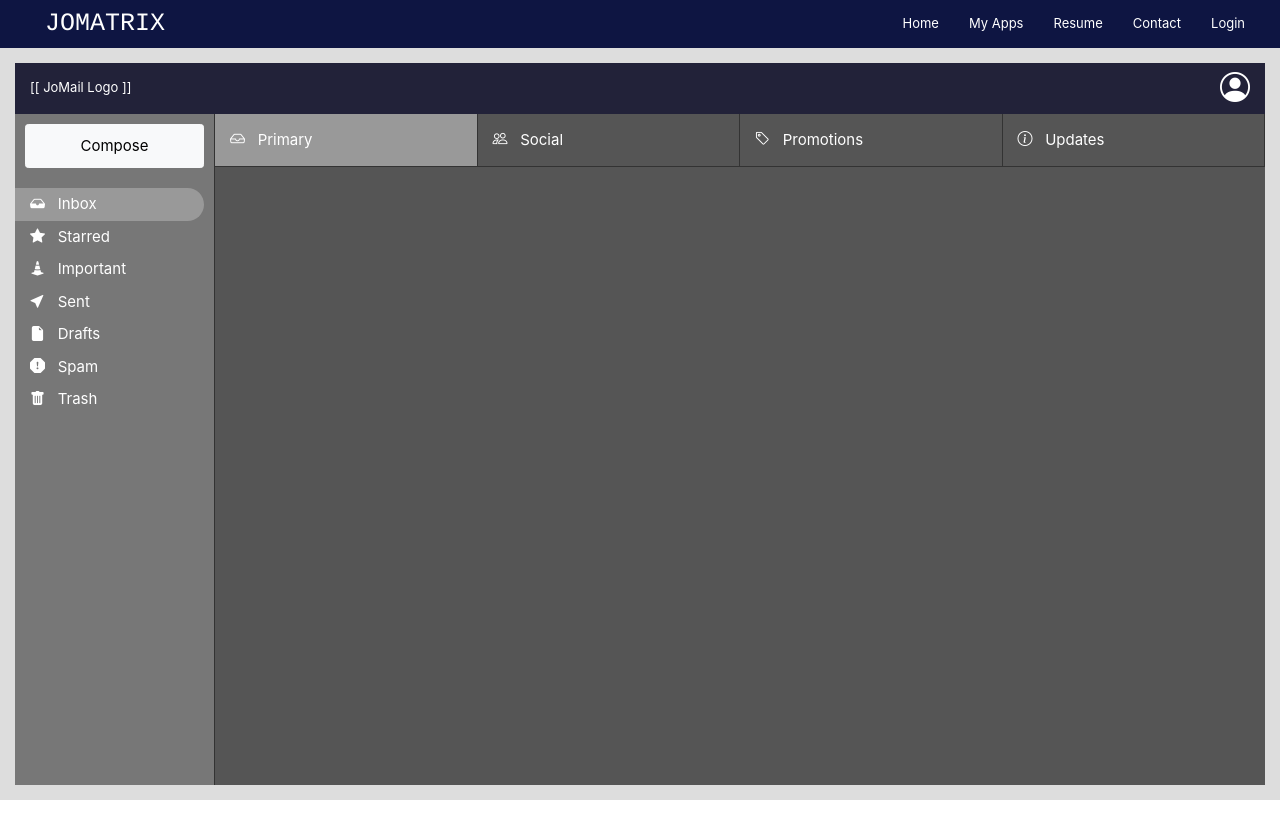
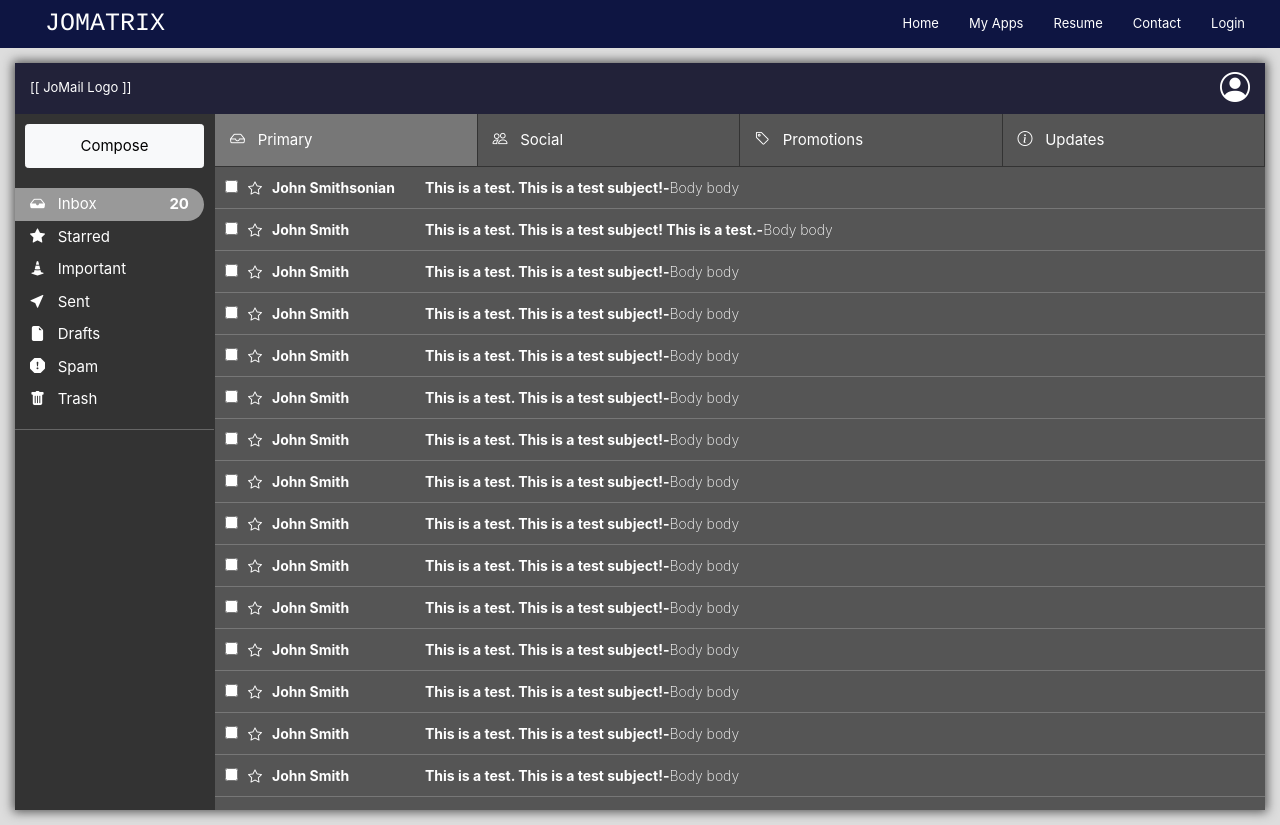
Before and after one commit to jomapormentilla/portfolio-website, a React (Create React App) app: page /apps/jomail in a window 1280 px wide. Before the commit the page ends 800 px from the top, so only its background shows below. Built offline with nearby package versions, Linux system fonts and the light colour scheme.

Commit message:
Implement 'email data', unread count, starred count.

```diff
--- a/src/App.css
+++ b/src/App.css
@@ -63,3 +63,7 @@ body, html {
   transition-duration: 0.1s;
   padding: 15px;
 }
+
+  .my-apps {
+    background-color: #333;
+  }
--- a/src/components/jomail/Dashboard.js
+++ b/src/components/jomail/Dashboard.js
@@ -1,18 +1,41 @@
 import React from 'react'
 import './Jomail.css'
+import { emails } from '../../data/Emails'
 
 import Header from './Header'
 import Menu from './Menu'
 import MessagesContainer from './MessagesContainer'
 
 class Dashboard extends React.Component {
+    state = {
+        emails: emails
+    }
+
+    toggleFavorite = id => {
+        let newState = this.state
+        let idx = newState.emails.findIndex(email => email.id === id)
+
+        newState.emails[idx].favorite = !newState.emails[idx].favorite
+
+        this.setState({ emails: newState.emails })
+    }
+
+    toggleUnread = id => {
+        let newState = this.state
+        let idx = newState.emails.findIndex(email => email.id === id)
+
+        newState.emails[idx].read = true
+
+        this.setState({ emails: newState.emails })
+    }
+
     render(){
         return(
             <div className="dashboard-jomail">
                 <Header />
-                <div style={{ 'display': 'flex', 'flexDirection': 'row', 'height': '100%', 'width': '100%' }}>
-                    <Menu />
-                    <MessagesContainer />
+                <div style={{ 'display': 'flex', 'flexDirection': 'row', 'height': '100%', 'maxHeight': '87vh', 'width': '100%', 'overflowY': 'scroll' }}>
+                    <Menu emails={ this.state.emails } />
+                    <MessagesContainer emails={ this.state.emails } toggleFavorite={ this.toggleFavorite } toggleUnread={ this.toggleUnread } />
                 </div>
             </div>
         )
--- a/src/components/jomail/Jomail.css
+++ b/src/components/jomail/Jomail.css
@@ -5,6 +5,8 @@
     width: 100%;
     height: 100%;
     background-color: #fff;
+    box-shadow: 0px 0px 10px 2px #555;
+    overflow: scroll;
 }
 
 .header-jomail {
@@ -24,7 +26,7 @@
     height: 100%;
     min-width: 200px;
     color: #fff;
-    background-color: #777;
+    background-color: #333;
     border-right: solid 1px #333;
 }
 
@@ -47,9 +49,13 @@
 
 .messages-container-jomail {
     display: flex;
+    flex-direction: column;
+    justify-content: flex-start;
+    align-items: flex-start;
     width: 100%;
     color: #fff;
     background-color: #555;
+    overflow-y: inherit;
 }
 
 .messages-tabs-jomail {
@@ -61,7 +67,7 @@
 }
 
     .messages-tabs-active {
-        background-color: #999;
+        background-color: #777;
     }
 
     .messages-tabs-jomail > div {
@@ -72,3 +78,37 @@
         text-align: left;
         font-size: 15px;
     }
+
+.messages-rows-jomail {
+    display: flex;
+    flex-direction: column;
+    width: 100%;
+    font-weight: 700;
+}
+
+    .messages-rows-jomail-read {
+        font-weight: 400;
+    }
+
+    .messages-rows-jomail > div {
+        display: flex;
+        align-items: center;
+        width: 100%;
+        padding: 10px;
+        border-bottom: solid 1px #777;
+        font-size: 14px;
+        cursor: pointer;
+    }
+
+    .messages-rows-jomail > div:hover {
+        box-shadow: 0px 0px 10px 1px #777;
+    }
+
+        .messages-rows-jomail > div > div {
+            display: flex;
+            justify-content: flex-start;
+        }
+
+        .messages-rows-jomail > div > div > div {
+            margin-right: 10px;
+        }
--- a/src/components/jomail/Menu.js
+++ b/src/components/jomail/Menu.js
@@ -14,12 +14,22 @@ class Menu extends React.Component {
     }
 
     renderItems = () => {
+        let unread = this.countUnread()
+        let starred = this.countStarred()
+
         return this.state.items.map((item, id) => {
             let active = ''
             if ( !!item.active ) {
                 active = ' menu-jomail-active'
             }
-            return <div key={ id } data-id={ item.name } className={ active } onClick={ this.setActive } title={ item.name }><i className={ item.icon }></i> &nbsp; { item.name }</div>
+
+            return (
+                <div key={ id } data-id={ item.name } className={ active } onClick={ this.setActive } title={ item.name } style={{ 'display': 'flex', 'justifyContent': 'space-between' }}>
+                    <div><i className={ item.icon }></i> &nbsp; { item.name }</div>
+                    { unread > 0 && item.name === "Inbox" ? <strong>{ unread }</strong> : null }
+                    { starred > 0 && item.name === "Starred" ? <strong>{ starred }</strong> : null }
+                </div>
+            )
         })
     }
 
@@ -37,11 +47,22 @@ class Menu extends React.Component {
         })
     }
 
+    countStarred = () => {
+        let emails = this.props.emails.filter(email => !email.read && !!email.favorite)
+        return emails.length
+    }
+
+    countUnread = () => {
+        let emails = this.props.emails.filter(email => !email.read)
+        return emails.length
+    }
+
     render(){
         return(
             <div className="menu-jomail">
                 <button className="btn btn-light" style={{ 'margin': '10px', 'padding': '10px', 'marginBottom': '20px', 'fontSize': '15px' }}>Compose</button>
                 { this.renderItems() }
+                <hr />
             </div>
         )
     }
--- a/src/components/jomail/MessagesContainer.js
+++ b/src/components/jomail/MessagesContainer.js
@@ -1,12 +1,14 @@
 import React from 'react'
 
 import MessagesTabs from './MessagesTabs'
+import MessagesRows from './MessagesRows'
 
 class MessagesContainer extends React.Component {
     render(){
         return(
             <div className="messages-container-jomail">
-                <MessagesTabs />
+                <MessagesTabs emails={ this.props.emails } />
+                <MessagesRows emails={ this.props.emails } toggleFavorite={ this.props.toggleFavorite } toggleUnread={ this.props.toggleUnread } />
             </div>
         )
     }
--- /dev/null
+++ b/src/components/jomail/MessagesRows.js
@@ -0,0 +1,31 @@
+import React from 'react'
+
+class MessagesRows extends React.Component {
+    renderEmails = () => {
+        return this.props.emails.map(email => {
+            let star = !!email.favorite ? 'bi-star-fill' : 'bi-star'
+            let read = !!email.read ? 'messages-rows-jomail-read' : ''
+
+            return (
+                <div key={ email.id } onClick={ e => this.props.toggleUnread(email.id) } className={ read } >
+                    <div style={{ 'width': '200px', 'overflowX': 'hidden' }}>
+                        <div><input type="checkbox" /></div>
+                        <div onClick={ e => this.props.toggleFavorite(email.id) } data-id={ email.id }><i className={ star }></i></div>
+                        <div>{ email.sender }</div>
+                    </div>
+                    <div><span>{ email.subject }</span> - <span style={{ 'fontWeight': '200' }}>{ email.body }</span></div>
+                </div>
+            )
+        })
+    }
+
+    render(){
+        return(
+            <div className="messages-rows-jomail">
+                { this.renderEmails() }
+            </div>
+        )
+    }
+}
+
+export default MessagesRows
--- a/src/data/Emails.js
+++ b/src/data/Emails.js
@@ -1,6 +1,162 @@
 export const emails = [
     {
-        sender: '',
-        subject: '',
-    }
+        id: 1,
+        sender: 'John Smithsonian',
+        subject: 'This is a test. This is a test subject!',
+        body: 'Body body',
+        favorite: false,
+        read: false
+    },
+    {
+        id: 2,
+        sender: 'John Smith',
+        subject: 'This is a test. This is a test subject! This is a test. ',
+        body: 'Body body',
+        favorite: false,
+        read: false
+    },
+    {
+        id: 3,
+        sender: 'John Smith',
+        subject: 'This is a test. This is a test subject!',
+        body: 'Body body',
+        favorite: false,
+        read: false
+    },
+    {
+        id: 4,
+        sender: 'John Smith',
+        subject: 'This is a test. This is a test subject!',
+        body: 'Body body',
+        favorite: false,
+        read: false
+    },
+    {
+        id: 5,
+        sender: 'John Smith',
+        subject: 'This is a test. This is a test subject!',
+        body: 'Body body',
+        favorite: false,
+        read: false
+    },
+    {
+        id: 6,
+        sender: 'John Smith',
+        subject: 'This is a test. This is a test subject!',
+        body: 'Body body',
+        favorite: false,
+        read: false
+    },
+    {
+        id: 7,
+        sender: 'John Smith',
+        subject: 'This is a test. This is a test subject!',
+        body: 'Body body',
+        favorite: false,
+        read: false
+    },
+    {
+        id: 8,
+        sender: 'John Smith',
+        subject: 'This is a test. This is a test subject!',
+        body: 'Body body',
+        favorite: false,
+        read: false
+    },
+    {
+        id: 9,
+        sender: 'John Smith',
+        subject: 'This is a test. This is a test subject!',
+        body: 'Body body',
+        favorite: false,
+        read: false
+    },
+    {
+        id: 10,
+        sender: 'John Smith',
+        subject: 'This is a test. This is a test subject!',
+        body: 'Body body',
+        favorite: false,
+        read: false
+    },
+    {
+        id: 11,
+        sender: 'John Smith',
+        subject: 'This is a test. This is a test subject!',
+        body: 'Body body',
+        favorite: false,
+        read: false
+    },
+    {
+        id: 12,
+        sender: 'John Smith',
+        subject: 'This is a test. This is a test subject!',
+        body: 'Body body',
+        favorite: false,
+        read: false
+    },
+    {
+        id: 13,
+        sender: 'John Smith',
+        subject: 'This is a test. This is a test subject!',
+        body: 'Body body',
+        favorite: false,
+        read: false
+    },
+    {
+        id: 14,
+        sender: 'John Smith',
+        subject: 'This is a test. This is a test subject!',
+        body: 'Body body',
+        favorite: false,
+        read: false
+    },
+    {
+        id: 15,
+        sender: 'John Smith',
+        subject: 'This is a test. This is a test subject!',
+        body: 'Body body',
+        favorite: false,
+        read: false
+    },
+    {
+        id: 16,
+        sender: 'John Smith',
+        subject: 'This is a test. This is a test subject!',
+        body: 'Body body',
+        favorite: false,
+        read: false
+    },
+    {
+        id: 17,
+        sender: 'John Smith',
+        subject: 'This is a test. This is a test subject!',
+        body: 'Body body',
+        favorite: false,
+        read: false
+    },
+    {
+        id: 18,
+        sender: 'John Smith',
+        subject: 'This is a test. This is a test subject!',
+        body: 'Body body',
+        favorite: false,
+        read: false
+    },
+    {
+        id: 19,
+        sender: 'John Smith',
+        subject: 'This is a test. This is a test subject!',
+        body: 'Body body',
+        favorite: false,
+        read: false
+    },
+    {
+        id: 20,
+        sender: 'John Smith',
+        subject: 'This is a test. This is a test subject!',
+        body: 'Body body',
+        favorite: false,
+        read: false
+    },
 ]
```
